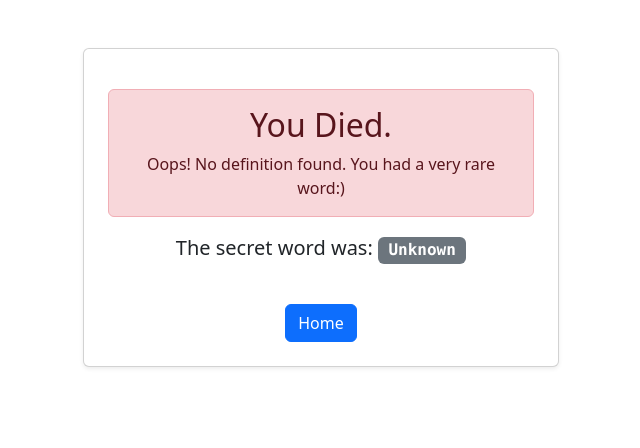
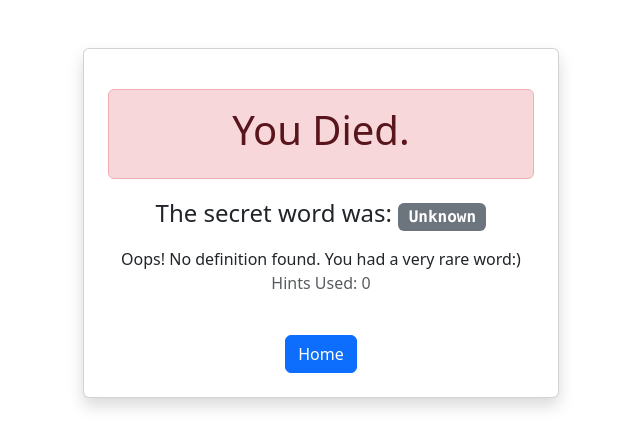
Before and after one commit to aylinasadi/hangman-game, a React (Vite) app: page /game-over in a window 1280 px wide. Shown: the top 448 px of the page, without its empty margins (319-959 px from the left). Built offline with nearby package versions, Linux system fonts and the light colour scheme.

Commit message:
small visual changes + showing number of hints used on the game over screen

```diff
--- a/src/pages/Game.jsx
+++ b/src/pages/Game.jsx
@@ -60,11 +60,12 @@ export default function Game() {
                 state: {
                     hasWon:isWon,
                     secretWord:word,
-                    score: remainingLives
+                    score: remainingLives,
+                    hintsUsed: hintsUsed,
                 },
             });
         }
-    }, [isWon, isLost, navigate, word, remainingLives]);
+    }, [isWon, isLost, navigate, word, remainingLives, hintsUsed]);
 
     useEffect(() => {
         if (loading || isWon || isLost) return;
@@ -108,8 +109,7 @@ export default function Game() {
 
 
     return (
-        <div className="container mt-5" style={{ maxWidth: "600px"}}>
-            <div className="card shadow-sm p-4 text-center">
+            <div className="p-4 text-center">
                 <div className="d-flex justify-content-between align-items-center mb-3">
                     <span>Difficulty: {difficulty}</span>
                     <span>Hints Remaining: {maxHints - hintsUsed}</span>
@@ -141,6 +141,5 @@ export default function Game() {
                     ))}
                 </div>
             </div>
-        </div>
     );
 }
--- a/src/pages/GameOver.jsx
+++ b/src/pages/GameOver.jsx
@@ -6,10 +6,11 @@ import { useEffect, useState } from "react";
 export default function GameOver() {
     const location = useLocation();
     const navigate = useNavigate();
-    const { hasWon, secretWord, score } = location.state || {
+    const { hasWon, secretWord, score, hintsUsed } = location.state || {
         hasWon: false,
         secretWord: "Unknown",
-        score: 0
+        score: 0,
+        hintsUsed: 0,
     };
     const [definition, setDefinition] = useState(null);
     const [defLoading, setDefLoading] = useState(true);
@@ -40,18 +41,19 @@ export default function GameOver() {
     }, [secretWord]);
 
     return (
-        <div className="container mt-5" style={{ maxWidth: "500px"}}>
-            <div className="card shadow-sm p-4 text-center">
+        <div className="container mt-5 my-5" style={{ maxWidth: "500px"}}>
+            <div className="card shadow p-4 text-center">
                 <div className={`alert ${hasWon ? "alert-success" : "alert-danger"} my-3`}>
-                    <h2 className="alert-heading">{hasWon ? "You Survived!" : "You Died."}</h2>
-                    <p className="mb-0">
-                        {defLoading ? "Loading definition..." : definition ? `Definition: ${definition}` : "Oops! No definition found. You had a very rare word:)"}
-                    </p>
+                    <h1 className="alert-heading">{hasWon ? "You Survived!" : "You Died."}</h1>
                 </div>
-                <p className="fs-5">
+                <p className="fs-4">
                     The secret word was: <span className="badge bg-secondary font-monospace fs-6">{secretWord}</span>
                 </p>
-                {hasWon && <p className="text-muted">Remaining lives: {score}</p>}
+                <p className="mb-0">
+                    {defLoading ? "Loading definition..." : definition ? `Definition: ${definition}` : "Oops! No definition found. You had a very rare word:)"}
+                </p>
+                {hasWon && <p className="text-muted my-4">Remaining Lives: {score}</p>}
+                <p className="text-muted">Hints Used: {hintsUsed}</p>
                 <div className="d-flex justify-content-center gap-2 mt-4">
                     <button className="btn btn-primary" onClick={() => navigate("/")}>Home</button>
                 </div>
--- a/src/pages/Home.jsx
+++ b/src/pages/Home.jsx
@@ -10,13 +10,17 @@ export default function Home() {
     };
 
     return (
-        <div className="container text-center mt-5">
-            <h1>Hangman Game</h1>
-            <p>Selected Difficulty: {difficulty}</p>
-            <button className="btn btn-outline-primary mx-1" onClick={() => setDifficulty("Easy")}>Easy</button>
-            <button className="btn btn-outline-primary mx-1" onClick={() => setDifficulty("Medium")}>Medium</button>
-            <button className="btn btn-outline-primary mx-1" onClick={() => setDifficulty("Hard")}>Hard</button>
-            <button className="btn btn-success mx-1" onClick={startGame}>Start Game</button>
+        <div className="container mt-5 my-5" style={{ maxWidth: "500px"}}>
+            <div className="card shadow p-4 text-center">
+            <div className="container text-center">
+                <h1 className="mb-5">Hangman Game</h1>
+                <p>Default Difficulty: {difficulty}</p>
+                <button className="btn btn-outline-primary mx-1" onClick={() => setDifficulty("Easy")}>Easy</button>
+                <button className="btn btn-outline-primary mx-1" onClick={() => setDifficulty("Medium")}>Medium</button>
+                <button className="btn btn-outline-primary mx-1" onClick={() => setDifficulty("Hard")}>Hard</button>
+            </div>
+            <button className="btn btn-success mx-5 my-3" onClick={startGame}>Start Game</button>
+            </div>
         </div>
     );
 }
```
